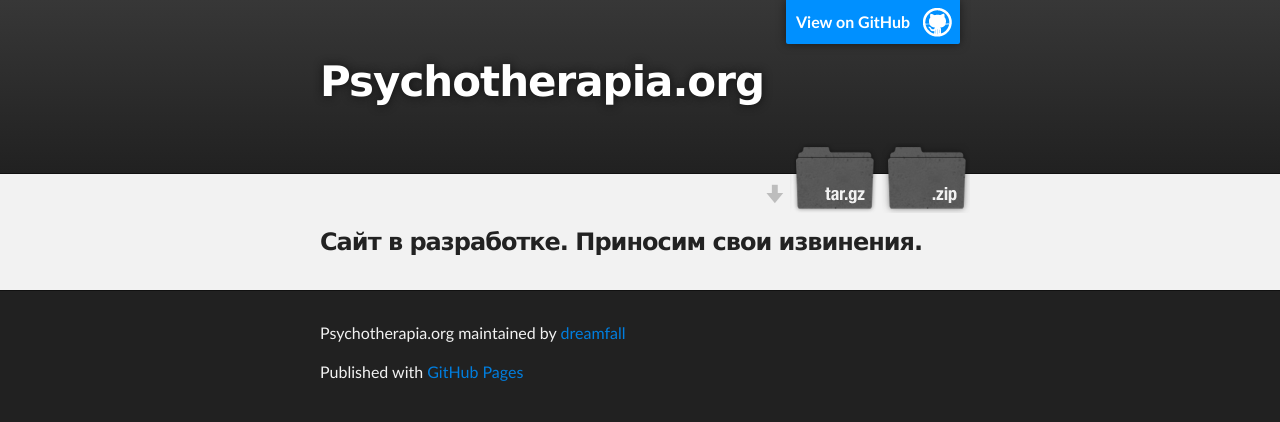
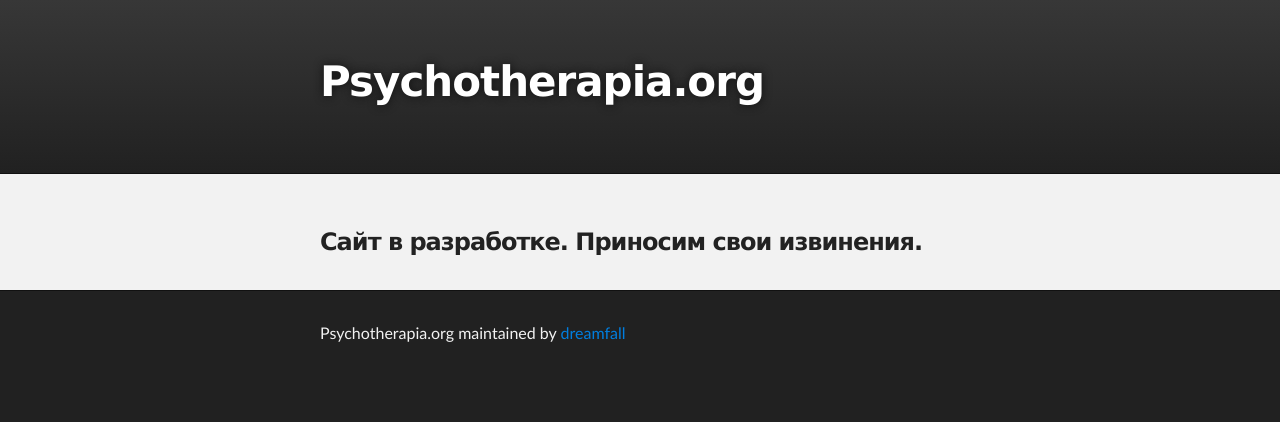
Before and after one commit to dreamfall/psychotherapia, a plain HTML site: page index.html in a window 1280 px wide. Drawn offline with Linux system fonts and the light colour scheme.

Commit message:
Update index.html

```diff
--- a/index.html
+++ b/index.html
@@ -4,7 +4,7 @@
   <head>
     <meta charset='utf-8' />
     <meta http-equiv="X-UA-Compatible" content="chrome=1" />
-    <meta name="description" content="Psychotherapia.org : " />
+    <meta name="description" content="Psychotherapia.org : Сайт врача-психиатра Качалко В.А." />
 
     <link rel="stylesheet" type="text/css" media="screen" href="stylesheets/stylesheet.css">
 
@@ -16,15 +16,8 @@
     <!-- HEADER -->
     <div id="header_wrap" class="outer">
         <header class="inner">
-          <a id="forkme_banner" href="https://github.com/dreamfall/psychotherapia">View on GitHub</a>
-
           <h1 id="project_title">Psychotherapia.org</h1>
           <h2 id="project_tagline"></h2>
-
-            <section id="downloads">
-              <a class="zip_download_link" href="https://github.com/dreamfall/psychotherapia/zipball/master">Download this project as a .zip file</a>
-              <a class="tar_download_link" href="https://github.com/dreamfall/psychotherapia/tarball/master">Download this project as a tar.gz file</a>
-            </section>
         </header>
     </div>
 
@@ -39,11 +32,7 @@
     <div id="footer_wrap" class="outer">
       <footer class="inner">
         <p class="copyright">Psychotherapia.org maintained by <a href="https://github.com/dreamfall">dreamfall</a></p>
-        <p>Published with <a href="http://pages.github.com">GitHub Pages</a></p>
       </footer>
     </div>
-
-
-
   </body>
 </html>
```
